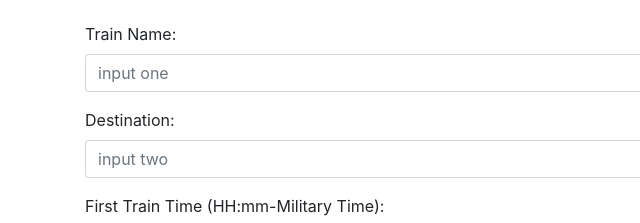
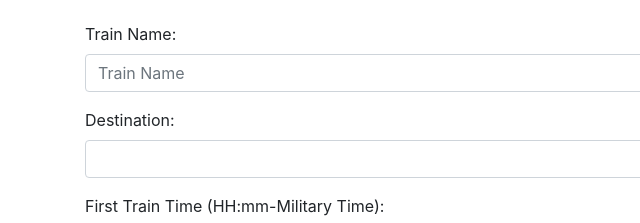
Before and after one commit to Aj518480/Train-Scheduler, a plain HTML site: page index.html in a window 1280 px wide. Shown: the part 547-770 px from the top of the page, 0-640 px from the left. Drawn offline with nearby package versions, Linux system fonts and the light colour scheme; no server answers.

Commit message:
changed form placeholder for train name

```diff
--- a/index.html
+++ b/index.html
@@ -57,12 +57,12 @@
                 <form>
                     <div class="form-group">
                         <label for="formGroupExampleInput">Train Name:</label>
-                        <input type="text" class="form-control" id="formGroupExampleInput" placeholder="input one">
+                        <input type="text" class="form-control" id="formGroupExampleInput" placeholder="Train Name">
                     </div>
 
                     <div class="form-group">
                         <label for="formGroupExampleInput2">Destination:</label>
-                        <input type="text" class="form-control" id="formGroupExampleInput2" placeholder="input two">
+                        <input type="text" class="form-control" id="formGroupExampleInput2" placeholder="">
                     </div>
                     <div class="form-group">
                         <label for="formGroupExampleInput3">First Train Time (HH:mm-Military Time):</label>
```
